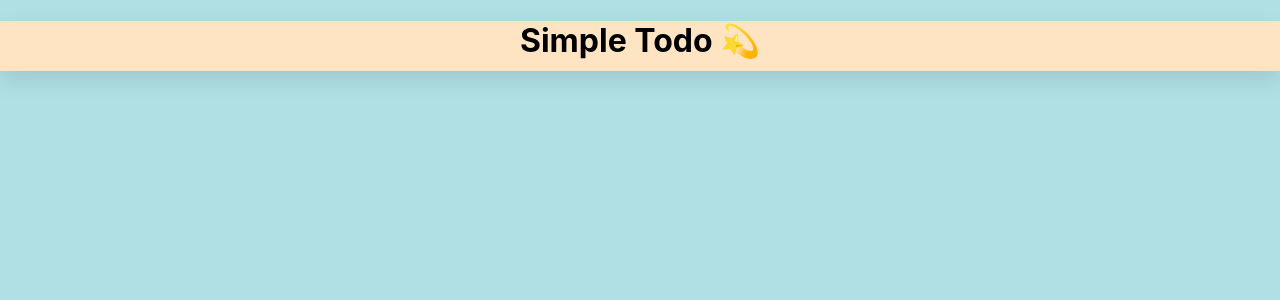
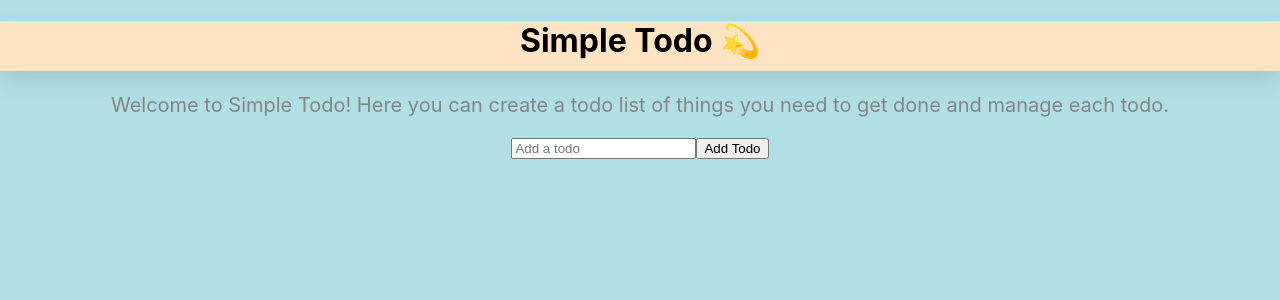
Before and after one commit to Keon-Jukes/simple-todo, a React (Create React App) app: page / in a window 1280 px wide. Shown: the top 300 px of the page. Built offline with nearby package versions, Linux system fonts and the light colour scheme.

Commit message:
beginning of simple todo fleshed out

```diff
--- a/src/App.css
+++ b/src/App.css
@@ -46,3 +46,8 @@
 	-webkit-box-shadow: -1px 9px 24px rgba(0, 0, 0, 0.1)  ;
 	-moz-box-shadow: -1px 9px 24px rgba(0, 0, 0, 0.1)  ;
 }
+
+.App-subtext {
+  color: rgb(133, 133, 133);
+  font-size: 20px;
+}
--- a/src/App.tsx
+++ b/src/App.tsx
@@ -1,4 +1,5 @@
 import React from 'react';
+import { InputField } from './InputField';
 
 import './App.css';
 
@@ -6,6 +7,8 @@ function App() {
   return (
     <div className="App">
       <h1 className='App-title'>Simple Todo 💫</h1>
+      <p className='App-subtext'>Welcome to Simple Todo! Here you can create a todo list of things you need to get done and manage each todo.</p>
+      <InputField />
     </div>
   );
 }
--- /dev/null
+++ b/src/InputField.tsx
@@ -0,0 +1,12 @@
+import React from "react";
+
+export const InputField = () => {
+    return (
+        <div>
+            <span>
+            <input title="Add Todo" placeholder="Add a todo"></input>
+            <button>Add Todo</button>
+            </span>
+        </div>
+    )
+}
```
Also changed, not shown: src/InputField.css (added).
